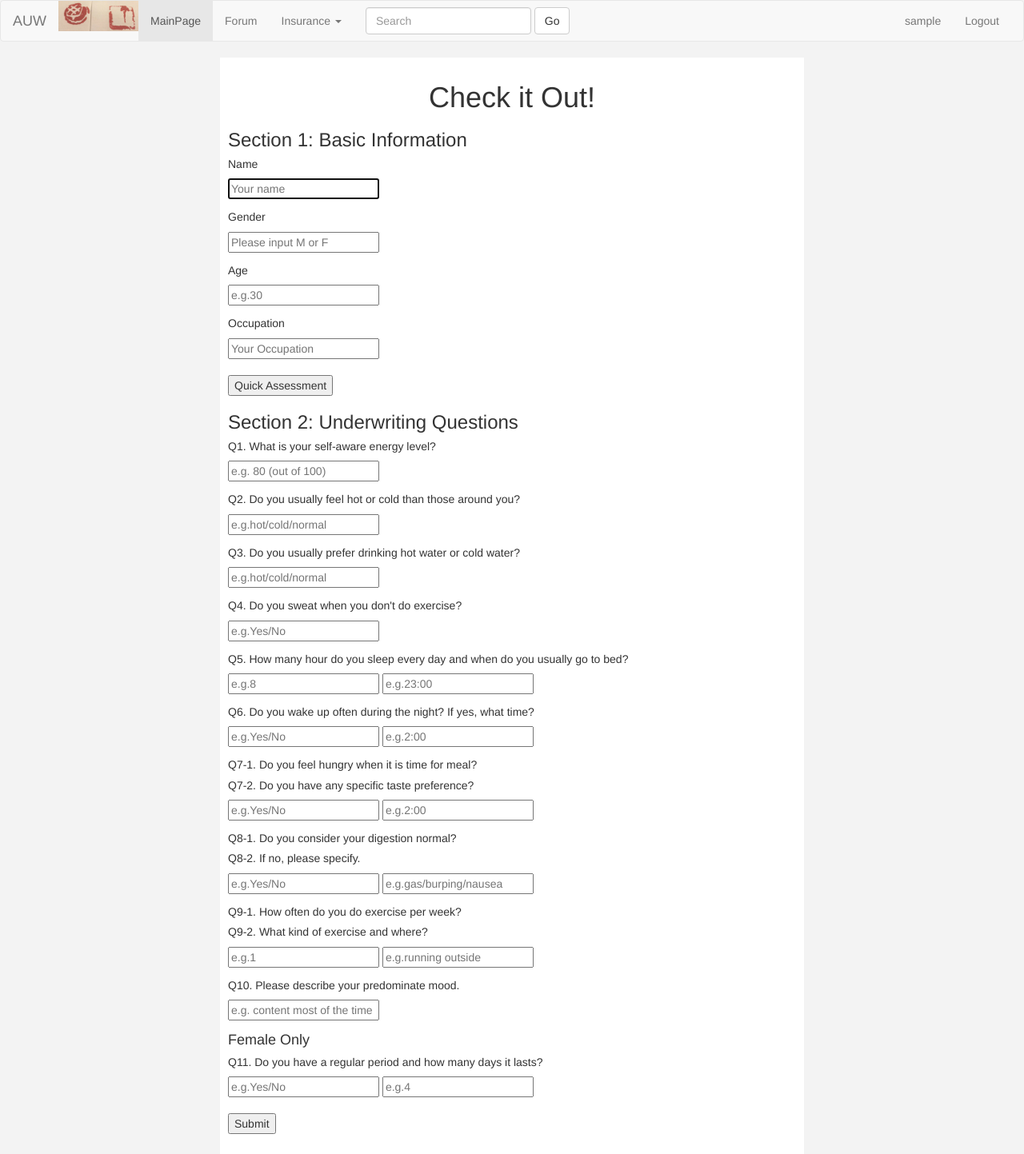
After one commit to dingding2018/Networks, a Flask app: page /underwrite/ in a window 1280 px wide. The commit adds this page. Shown: the whole page at 80% size. Run offline with Flask 2, Linux system fonts and the light colour scheme; the visitor is signed in with stand-in values (Sample User, id 1); data comes from the database, SQL or seed files in the repository; parts of the project's set-up code (start-up, migrations or seed data) failed here and were passed over.

Commit message:
new templates

```diff
--- a/Files/templates/base.html
+++ b/Files/templates/base.html
@@ -2,7 +2,7 @@
 <html lang="en">
 <head>
     <meta charset="UTF-8">
-    <title>{% block title %}{% endblock %}-OnlineInsPlatform</title>
+    <title>{% block title %}{% endblock %}Insurance Over the Cloud</title>
     <link rel="stylesheet" href="https://cdn.jsdelivr.net/npm/bootstrap@3.3.7
     /dist/css/bootstrap.min.css"
           integrity="sha384-BVYiiSIFeK1dGmJRAkycuHAHRg32OmUcww7on3RYdg4Va+PmSTsz/K68vbdEjh4u"
@@ -26,7 +26,7 @@
             <span class="icon-bar"></span>
             <span class="icon-bar"></span>
           </button>
-          <a class="navbar-brand" href="#">AUW</a>
+          <a class="navbar-brand" href="{{ url_for('underwrite') }}">AUW</a>
             <img class="logo" src="{{ url_for('static', filename='images/dingding-web.jpg')}}">
         </div>
 
@@ -38,25 +38,30 @@
             <li class="dropdown">
               <a href="#" class="dropdown-toggle" data-toggle="dropdown" role="button" aria-haspopup="true" aria-expanded="false">Insurance <span class="caret"></span></a>
               <ul class="dropdown-menu">
-                <li><a href="#">Action</a></li>
-                <li><a href="#">Another action</a></li>
-                <li><a href="#">Something else here</a></li>
+                <li><a href="{{ url_for('aboutus') }}">About Us</a></li>
+                <li><a href="#">About Insurance</a></li>
+                <li><a href="#">Our Products and Services</a></li>
                 <li role="separator" class="divider"></li>
-                <li><a href="#">Separated link</a></li>
+                <li><a href="#">A Lifetime Game</a></li>
                 <li role="separator" class="divider"></li>
-                <li><a href="#">One more separated link</a></li>
+                <li><a href="#">More Here</a></li>
               </ul>
             </li>
           </ul>
-          <form class="navbar-form navbar-left">
+          <form class="navbar-form navbar-left" action="{{ url_for('search') }}" method="GET">
             <div class="form-group">
-              <input type="text" class="form-control" placeholder="Search">
+              <input type="text" class="form-control" placeholder="Search", name="keyword">
             </div>
             <button type="submit" class="btn btn-default">Go</button>
           </form>
           <ul class="nav navbar-nav navbar-right">
-            <li><a href="{{ url_for('login') }}">Login</a></li>
-            <li><a href="{{ url_for('register') }}">Register</a></li>
+            {% if user %}
+                <li><a href="#">{{ user.username }}</a></li>
+                <li><a href="{{ url_for('logout') }}">Logout</a></li>
+            {% else %}
+                <li><a href="{{ url_for('login') }}">Login</a></li>
+                <li><a href="{{ url_for('register') }}">Register</a></li>
+            {% endif %}
           </ul>
         </div><!-- /.navbar-collapse -->
       </div><!-- /.container-fluid -->
--- a/Files/templates/detail.html
+++ b/Files/templates/detail.html
@@ -31,7 +31,7 @@
             <div class="user-info">
                 <img src="{{url_for('static',filename='images/logo.png')}}" alt="" class="avatar">
                 <span class="username">{{ comment.author.username }}</span>
-                <span class="create-time">2018-11-21 11:20:30</span>
+                <span class="create-time">2018-12-11 15:28:45</span>
             </div>
                 <p class="comment-content">{{ comment.content }}</p>
         </li>
--- /dev/null
+++ b/Files/templates/failure.html
@@ -0,0 +1,5 @@
+{% extends "base.html" %}
+
+{% block main %}
+You must provide your complete information to get an assessment!
+{% endblock %}
--- a/Files/templates/index.html
+++ b/Files/templates/index.html
@@ -21,7 +21,7 @@
                 </div>
 
             </div>
-        </li>
+           </li>
         {% endfor %}
     </ul>
 
--- a/Files/templates/question.html
+++ b/Files/templates/question.html
@@ -20,4 +20,5 @@
                 <button class="btn btn-primary">Submit</button>
             </div>
         </div>
+    </form>
 {% endblock %}
--- /dev/null
+++ b/Files/templates/success.html
@@ -0,0 +1,6 @@
+{% extends "base.html" %}
+
+{% block main %}
+<p>You now submitted your information successfully!</p>
+<p>Please check your email for the assessment result!</p>
+{% endblock %}
--- /dev/null
+++ b/Files/templates/underwrite.html
@@ -0,0 +1,99 @@
+{% extends 'base.html' %}
+
+{% block head %}
+    <link rel="stylesheet" href="{{ url_for('static',filename='css/underwrite.css') }}">
+{% endblock %}
+
+{%block main %}
+   <h1 class="page-title">Check it Out!</h1>
+   <form action="/underwrite/" method="post">
+      <div class="form-container">
+          <div class="form-group">
+                <h3> Section 1: Basic Information</h3>
+                <h5>Name</h5>
+                <input autocomplete="off" autofocus name="name" placeholder="Your name" type="text"/>
+                <!--input autocomplete="off" autofocus email="email" placeholder="Email" type="text"/-->
+          </div>
+          <div class="form-group">
+               <h5>Gender</h5>
+               <input autocomplete="off" autofocus name="gender" placeholder="Please input M or F" type="text"/>
+          </div>
+          <div class="form-group">
+               <h5>Age</h5>
+               <input autocomplete="off" autofocus name="age" placeholder="e.g.30" type="text"/>
+          </div>
+          <div class="form-group">
+               <h5>Occupation</h5>
+               <input autocomplete="off" autofocus name="occupation" placeholder="Your Occupation" type="text"/>
+          </div>
+          <h1></h1>
+          <div class="form-group">
+             <input type="submit" value="Quick Assessment">
+          </div>
+      </div>
+   </form>
+
+   <form action="/underwrite/" method="post">
+      <div>
+          <div class="form-group">
+               <h3>Section 2: Underwriting Questions</h3>
+               <h5>Q1. What is your self-aware energy level?</h5>
+               <input autocomplete="off" autofocus name="energy" placeholder="e.g. 80 (out of 100)" type="text"/>
+          </div>
+          <div class="form-group">
+               <h5>Q2. Do you usually feel hot or cold than those around you?</h5>
+               <input autocomplete="off" autofocus name="water" placeholder="e.g.hot/cold/normal" type="text"/>
+          </div>
+          <div class="form-group">
+               <h5>Q3. Do you usually prefer drinking hot water or cold water?</h5>
+               <input autocomplete="off" autofocus name="water" placeholder="e.g.hot/cold/normal" type="text"/>
+          </div>
+          <div class="form-group">
+               <h5>Q4. Do you sweat when you don't do exercise?</h5>
+               <input autocomplete="off" autofocus name="sleep" placeholder="e.g.Yes/No" type="text"/>
+          </div>
+          <div class="form-group">
+               <h5>Q5. How many hour do you sleep every day and when do you usually go to bed?</h5>
+               <input autocomplete="off" autofocus name="sleep_hour" placeholder="e.g.8" type="text"/>
+               <input autocomplete="off" autofocus name="sleep_time" placeholder="e.g.23:00" type="text"/>
+          </div>
+          <div class="form-group">
+               <h5>Q6. Do you wake up often during the night? If yes, what time?</h5>
+               <input autocomplete="off" autofocus name="wakeup" placeholder="e.g.Yes/No" type="text"/>
+               <input autocomplete="off" autofocus name="wakeup_time" placeholder="e.g.2:00" type="text"/>
+          </div>
+          <div class="form-group">
+              <h5>Q7-1. Do you feel hungry when it is time for meal?</h5>
+              <h5>Q7-2. Do you have any specific taste preference?</h5>
+              <input autocomplete="off" autofocus name="hungry_feeling" placeholder="e.g.Yes/No" type="text"/>
+              <input autocomplete="off" autofocus name="meal_time" placeholder="e.g.2:00" type="text"/>
+          </div>
+          <div class="form-group">
+              <h5>Q8-1. Do you consider your digestion normal?</h5>
+              <h5>Q8-2. If no, please specify.</h5>
+              <input autocomplete="off" autofocus name="digestion" placeholder="e.g.Yes/No" type="text"/>
+              <input autocomplete="off" autofocus name="digest_detail" placeholder="e.g.gas/burping/nausea" type="text"/>
+          </div>
+          <div class="form-group">
+              <h5>Q9-1. How often do you do exercise per week?</h5>
+              <h5>Q9-2. What kind of exercise and where?</h5>
+              <input autocomplete="off" autofocus name="exercise_freq" placeholder="e.g.1" type="text"/>
+              <input autocomplete="off" autofocus name="exercise_detail" placeholder="e.g.running outside" type="text"/>
+          </div>
+          <div class="form-group">
+              <h5>Q10. Please describe your predominate mood.</h5>
+              <input autocomplete="off" autofocus name="mood" placeholder="e.g. content most of the time" type="text"/>
+          </div>
+          <div class="form-group">
+              <h4>Female Only</h4>
+              <h5>Q11. Do you have a regular period and how many days it lasts?</h5>
+              <input autocomplete="off" autofocus name="period" placeholder="e.g.Yes/No" type="text"/>
+              <input autocomplete="off" autofocus name="period_days" placeholder="e.g.4" type="text"/>
+          </div>
+          <h1></h1>
+          <div class="form-group">
+             <input type="submit" value="Submit">
+          </div>
+      </div>
+   </form>
+{% endblock %}
```
Also changed, not shown: Files/templates/aboutus.html (added, +15 -0 lines), Files/templates/auwqs.html (deleted, +0 -10 lines).
